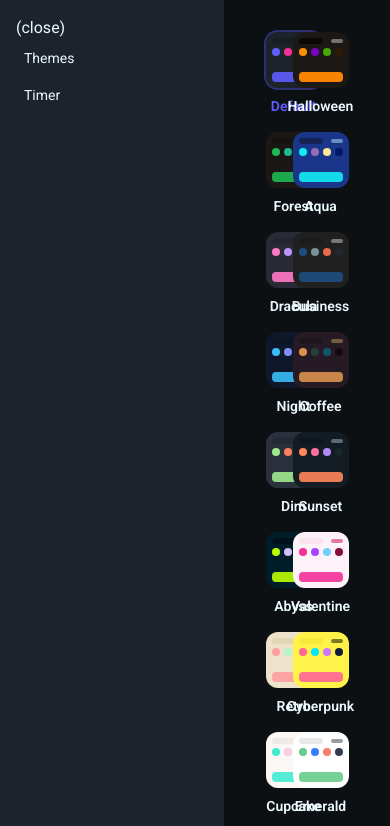
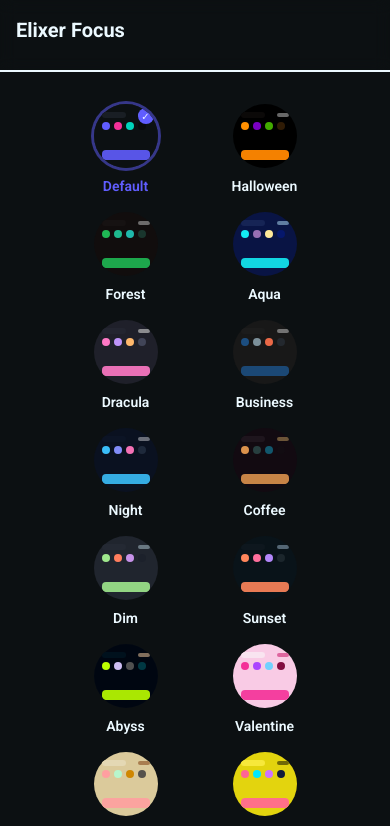
Before and after one commit to elixer-prince/elixer-focus, a React (Vite) app in the folder react-frontend/: page /settings/themes in a window 390 px wide. Shown: the top 826 px of the page. Built offline with nearby package versions, Linux system fonts and the light colour scheme.

Commit message:
style(settings): make settings page slightly more responsive

```diff
--- a/react-frontend/src/app/layouts/SettingsLayout.tsx
+++ b/react-frontend/src/app/layouts/SettingsLayout.tsx
@@ -6,7 +6,11 @@ const SettingsLayout = () => {
         <>
             <Sidebar />
 
-            <main className={"ml-(--sidebar-width) p-8"}>
+            <main
+                className={
+                    "p-8 max-sm:mt-(--navbar-height) sm:ml-(--sidebar-width)"
+                }
+            >
                 <Outlet />
             </main>
         </>
--- a/react-frontend/src/features/Settings/ThemeSettings/ThemePreview.tsx
+++ b/react-frontend/src/features/Settings/ThemeSettings/ThemePreview.tsx
@@ -7,21 +7,21 @@ const ThemePreview = ({ theme, selected }: ThemePreviewProps) => {
     return (
         <div
             data-theme={theme}
-            className={`relative size-14 overflow-hidden rounded-xl transition-all duration-300 ${
+            className={`relative size-16 overflow-hidden rounded-full transition-all duration-300 ${
                 selected
-                    ? "border-primary ring-primary/40 ring-2"
+                    ? "border-primary ring-primary/50 ring-3"
                     : "border-base-300 hover:border-primary/50 hover:-translate-y-0.5 hover:shadow-[0_0_12px_rgba(var(--color-primary),0.25)]"
             } `}
         >
             {/* Mini UI */}
-            <div className="bg-base-100 flex h-full w-full flex-col gap-1 p-1.5">
-                {/* header */}
+            <div className="bg-base-300 flex h-full w-full flex-col gap-1 p-2">
+                {/* Header */}
                 <div className="flex items-center justify-between">
                     <div className="bg-base-200 h-1.5 w-6 rounded" />
                     <div className="bg-base-content/50 h-1 w-3 rounded" />
                 </div>
 
-                {/* colors */}
+                {/* Colours */}
                 <div className="flex gap-1">
                     <div className="bg-primary size-2 rounded-full" />
                     <div className="bg-secondary size-2 rounded-full" />
@@ -29,13 +29,13 @@ const ThemePreview = ({ theme, selected }: ThemePreviewProps) => {
                     <div className="bg-neutral size-2 rounded-full" />
                 </div>
 
-                {/* button */}
+                {/* Button */}
                 <div className="bg-primary/90 mt-auto h-2.5 w-full rounded" />
             </div>
 
-            {/* Selected check */}
+            {/* Selected Tick */}
             {selected && (
-                <div className="bg-primary text-primary-content absolute top-1 right-1 grid size-4 place-items-center rounded-full text-[10px]">
+                <div className="text-primary-content bg-primary absolute top-1 right-1 z-10 grid size-4 place-items-center rounded-full text-[10px]">
                     ✓
                 </div>
             )}
--- a/react-frontend/src/features/ui/Navigation/NavLogo.tsx
+++ b/react-frontend/src/features/ui/Navigation/NavLogo.tsx
@@ -1,10 +1,9 @@
 import { Link } from "react-router";
 
-const NavLogo = () => {
+const NavLogo = ({ className }: { className?: string }) => {
     return (
-        // Navbar Logo
-        <Link to="/" className="hidden select-none sm:block">
-            <span className="text-xl font-bold">Elixer Focus</span>
+        <Link to="/" className={`${className} select-none`.trim()}>
+            <span className={"text-xl font-bold"}>Elixer Focus</span>
         </Link>
     );
 };
--- a/react-frontend/src/features/ui/Navigation/Sidebar/Index.tsx
+++ b/react-frontend/src/features/ui/Navigation/Sidebar/Index.tsx
@@ -1,14 +1,19 @@
 import NavLogo from "@features/ui/Navigation/NavLogo.tsx";
 import LinkContainer from "@features/ui/Navigation/Sidebar/LinkContainer.tsx";
+import { GoSidebarExpand } from "react-icons/go";
 
 const Sidebar = () => {
     return (
-        // Sidebar
-        <nav className="bg-base-100 fixed top-0 bottom-0 w-(--sidebar-width) p-4">
-            <div className="flex items-center justify-between">
+        <nav
+            className={
+                "sm:bg-base-100/25 fixed top-0 left-0 z-10 w-full items-center p-4 backdrop-blur-sm max-sm:h-(--navbar-height) max-sm:border-b-2 sm:bottom-0 sm:w-(--sidebar-width)"
+            }
+        >
+            <div className={"flex items-center justify-between"}>
                 <NavLogo />
-                <div className="hover:text-primary cursor-pointer transition-colors">
-                    (close)
+
+                <div className={"cursor-pointer max-sm:hidden"}>
+                    <GoSidebarExpand size={24} />
                 </div>
             </div>
 
--- a/react-frontend/src/features/ui/Navigation/Sidebar/LinkContainer.tsx
+++ b/react-frontend/src/features/ui/Navigation/Sidebar/LinkContainer.tsx
@@ -2,8 +2,7 @@ import SidebarLink from "@features/ui/Navigation/Sidebar/Link.tsx";
 
 const LinkContainer = () => {
     return (
-        // Sidebar Link Container
-        <ul>
+        <ul className={"max-sm:hidden"}>
             <li>
                 <SidebarLink to="/settings/themes">Themes</SidebarLink>
             </li>
```
